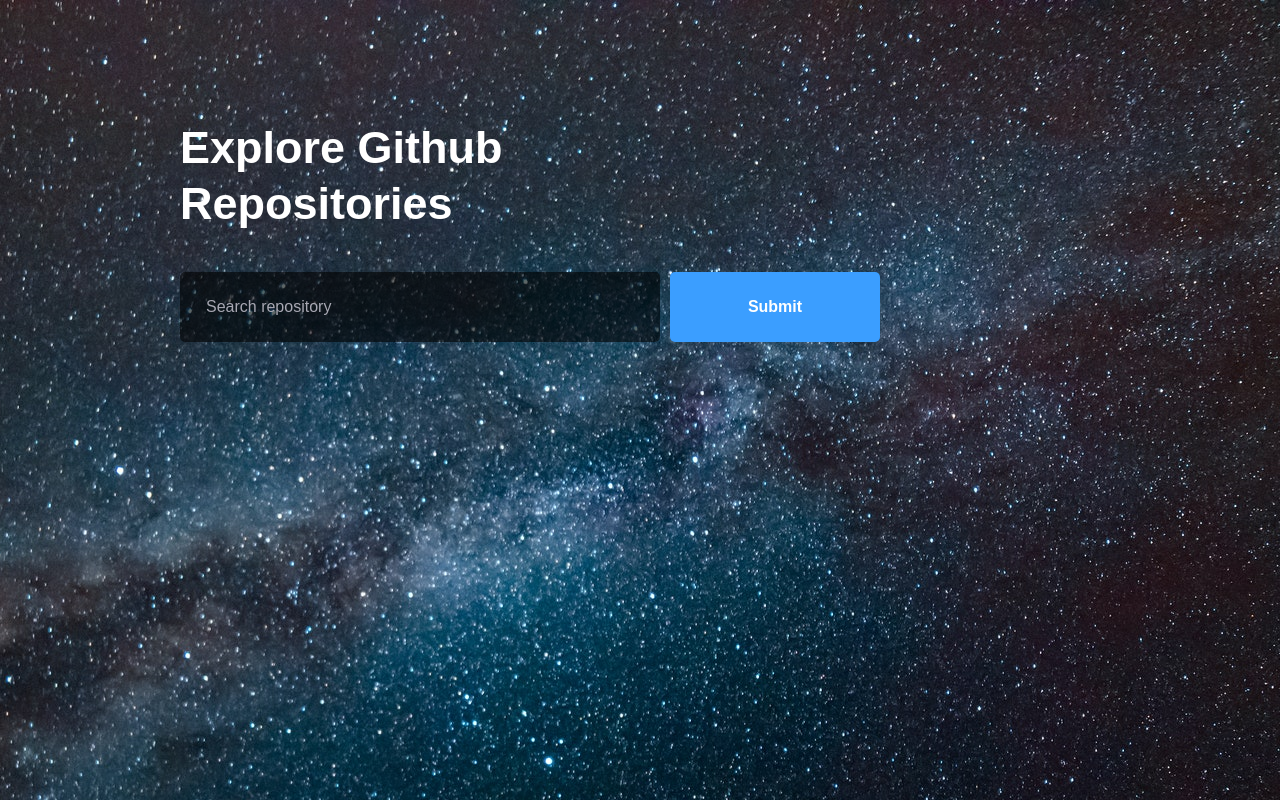
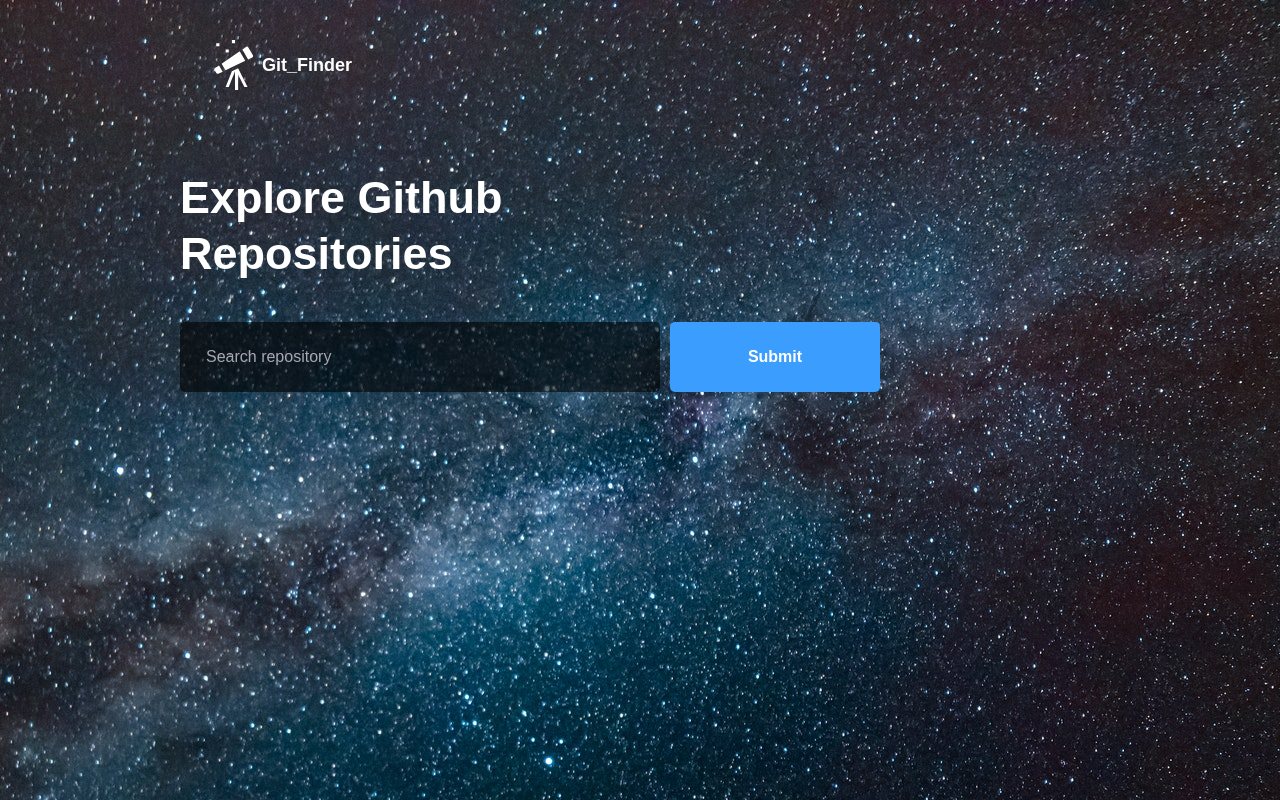
Before and after one commit to diebraga/2-milestone-project, a React (Create React App) app in the folder exploring-git/: page / in a window 1280 px wide. Built offline with nearby package versions, Linux system fonts and the light colour scheme.

Commit message:
header added

```diff
--- a/exploring-git/src/dashboard/index.tsx
+++ b/exploring-git/src/dashboard/index.tsx
@@ -1,9 +1,10 @@
 import React, { useState, FormEvent, useEffect, useRef } from 'react';
 import { Link } from 'react-router-dom';
+import { GoTelescope } from 'react-icons/go';
 import { FiChevronRight } from 'react-icons/fi';
 import api from '../services/api';
 
-import { Title, Form, Repositories, Error } from './styles';
+import { Title, Form, Repositories, Error, Header } from './styles';
 
 interface Repository {
   full_name: string;
@@ -54,6 +55,11 @@
   }
   return (
     <>
+      <Header>
+        <GoTelescope size={50} />
+        <h1>Git_Finder</h1>
+      </Header>
+
       <Title>Explore Github Repositories</Title>
 
       <Form
--- a/exploring-git/src/dashboard/styles.ts
+++ b/exploring-git/src/dashboard/styles.ts
@@ -124,3 +124,23 @@
     }
   }
 `;
+
+export const Header = styled.header`
+  display: flex;
+  align-items: center;
+  justify-content: space-between;
+
+  h1 {
+    margin-right: auto;
+
+    align-self: center;
+    color: #fff;
+    font-size: 18px;
+  }
+
+  svg {
+    margin-left: 30px;
+    margin-right: 2px;
+    color: #fff;
+  }
+`;
--- a/exploring-git/src/repository/index.tsx
+++ b/exploring-git/src/repository/index.tsx
@@ -1,6 +1,7 @@
 import React, { useEffect, useState } from 'react';
 import { useRouteMatch, Link } from 'react-router-dom';
 import { FiChevronRight, FiChevronLeft } from 'react-icons/fi';
+import { GoTelescope } from 'react-icons/go';
 import api from '../services/api';
 import { Header, RepoInfo, Issues } from './styles';
 
@@ -48,6 +49,8 @@
   return (
     <>
       <Header>
+        <GoTelescope size={50} />
+        <h1>Git_Finder</h1>
         <Link to="/">
           <FiChevronLeft size={20} />
           Back
--- a/exploring-git/src/repository/styles.ts
+++ b/exploring-git/src/repository/styles.ts
@@ -52,6 +52,20 @@
   display: flex;
   align-items: center;
   justify-content: space-between;
+
+  h1 {
+    margin-right: auto;
+
+    align-self: center;
+    color: #fff;
+    font-size: 18px;
+  }
+
+  svg {
+    margin-left: 30px;
+    margin-right: 2px;
+    color: #fff;
+  }
 
   a {
     display: flex;
```
